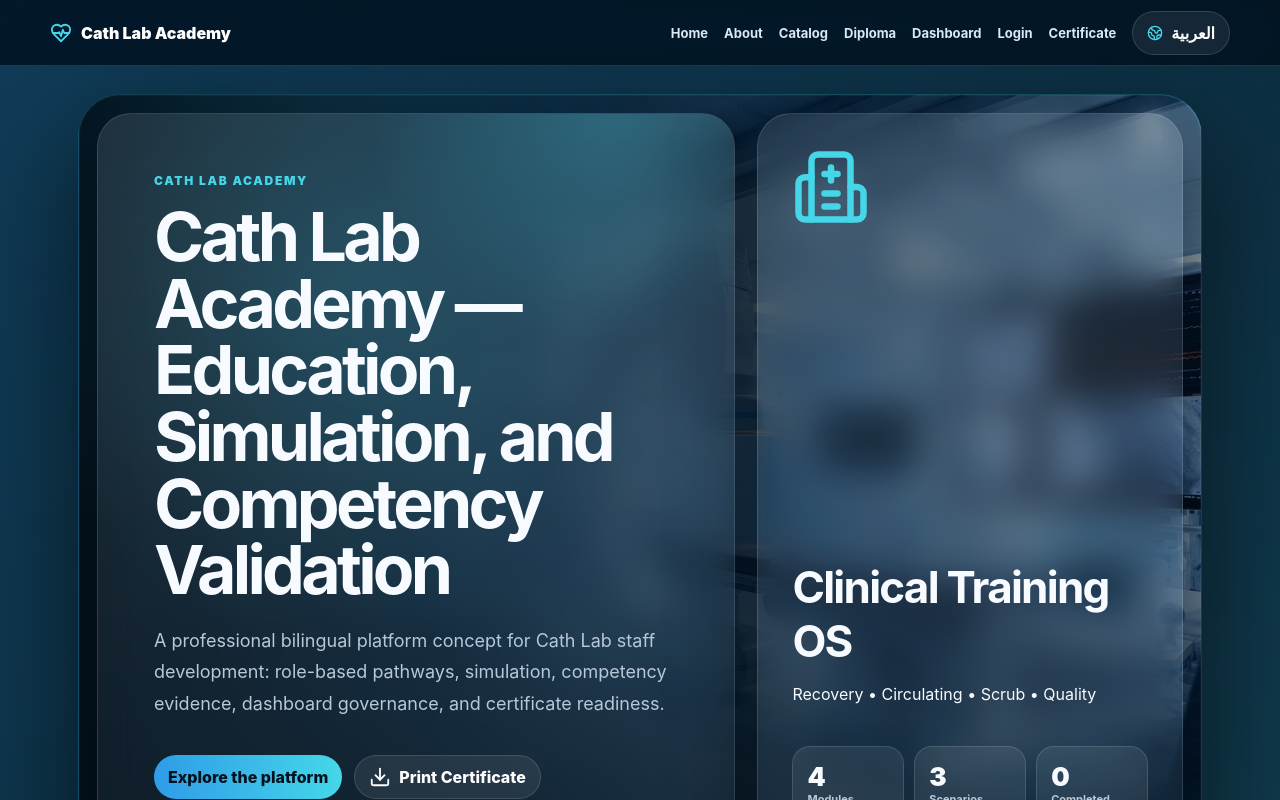
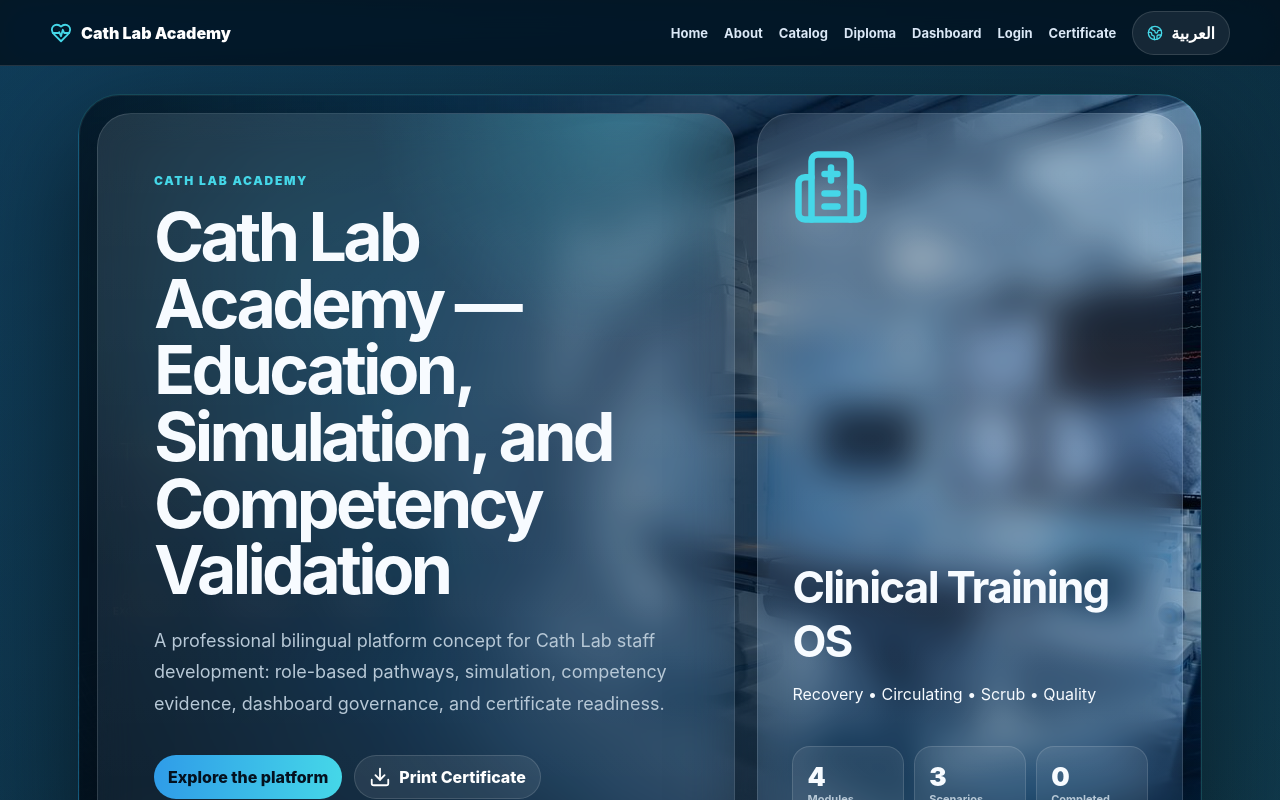
Before and after one commit to malsoufyani95/Ms-cathlab-academy, a React (Vite) app: page / in a window 1280 px wide. Shown: the top 800 px of the page. Built offline with nearby package versions, Linux system fonts and the light colour scheme.

Commit message:
style: brighten hero background image

```diff
--- a/src/styles.css
+++ b/src/styles.css
@@ -93,10 +93,10 @@ main { max-width: 1180px; margin: auto; padding: 28px; }
   border-radius: 42px;
   padding: 18px;
   background:
-    linear-gradient(90deg, rgba(3, 17, 28, .94) 0%, rgba(5, 32, 53, .84) 43%, rgba(5, 20, 34, .42) 100%),
+    linear-gradient(90deg, rgba(3, 17, 28, .82) 0%, rgba(5, 32, 53, .54) 39%, rgba(5, 20, 34, .12) 100%),
     url('/assets/cathlab-hero.jpg') center right / cover no-repeat;
-  border: 1px solid rgba(69, 215, 232, .22);
-  box-shadow: 0 38px 120px rgba(0, 0, 0, .62), inset 0 0 0 1px rgba(255,255,255,.045);
+  border: 1px solid rgba(69, 215, 232, .25);
+  box-shadow: 0 38px 120px rgba(0, 0, 0, .54), inset 0 0 0 1px rgba(255,255,255,.06);
 }
 .hero:after {
   content: "";
@@ -104,8 +104,8 @@ main { max-width: 1180px; margin: auto; padding: 28px; }
   inset: 0;
   pointer-events: none;
   background:
-    radial-gradient(circle at 24% 25%, rgba(69, 215, 232, .18), transparent 34%),
-    linear-gradient(180deg, transparent 62%, rgba(3, 17, 28, .74));
+    radial-gradient(circle at 20% 24%, rgba(69, 215, 232, .11), transparent 32%),
+    linear-gradient(180deg, transparent 70%, rgba(3, 17, 28, .46));
 }
 .hero > * { position: relative; z-index: 1; }
 .hero-copy, .hero-panel, .stat, .module-card, .detail-panel, .glass-card, .certificate, .launch-grid > div, .road, .overview-card, .overview-copy, .about-main, .vm-card, .catalog-card, .dash-card, .dashboard-panel, .login-card, .login-copy {
@@ -114,7 +114,7 @@ main { max-width: 1180px; margin: auto; padding: 28px; }
   box-shadow: 0 24px 70px rgba(88, 28, 135, .12);
   backdrop-filter: blur(18px);
 }
-.hero-copy { border-radius: 34px; padding: 56px; display: flex; flex-direction: column; justify-content: center; position: relative; overflow: hidden; background: linear-gradient(135deg, rgba(4,18,31,.86), rgba(9,38,59,.58)); }
+.hero-copy { border-radius: 34px; padding: 56px; display: flex; flex-direction: column; justify-content: center; position: relative; overflow: hidden; background: linear-gradient(135deg, rgba(4,18,31,.72), rgba(9,38,59,.36)); }
 .hero-copy:before { content: ""; position: absolute; inset: -40% -25% auto auto; width: 560px; height: 560px; border-radius: 50%; background: radial-gradient(circle, rgba(69,215,232,.26), transparent 62%); }
 .hero-copy > * { position: relative; }
 .eyebrow { margin: 0 0 12px; color: var(--purple); text-transform: uppercase; letter-spacing: .14em; font-size: 12px; font-weight: 950; }
```
